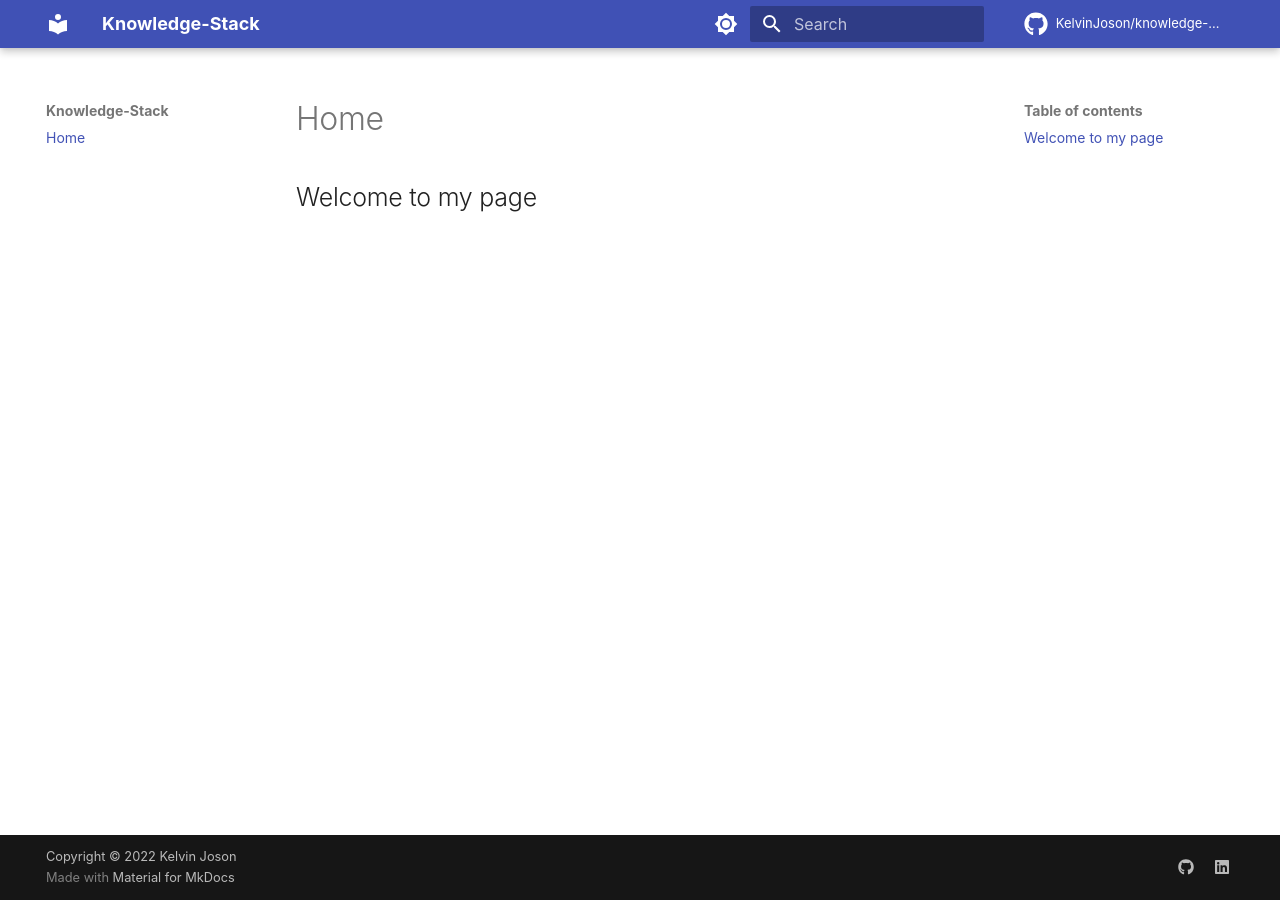
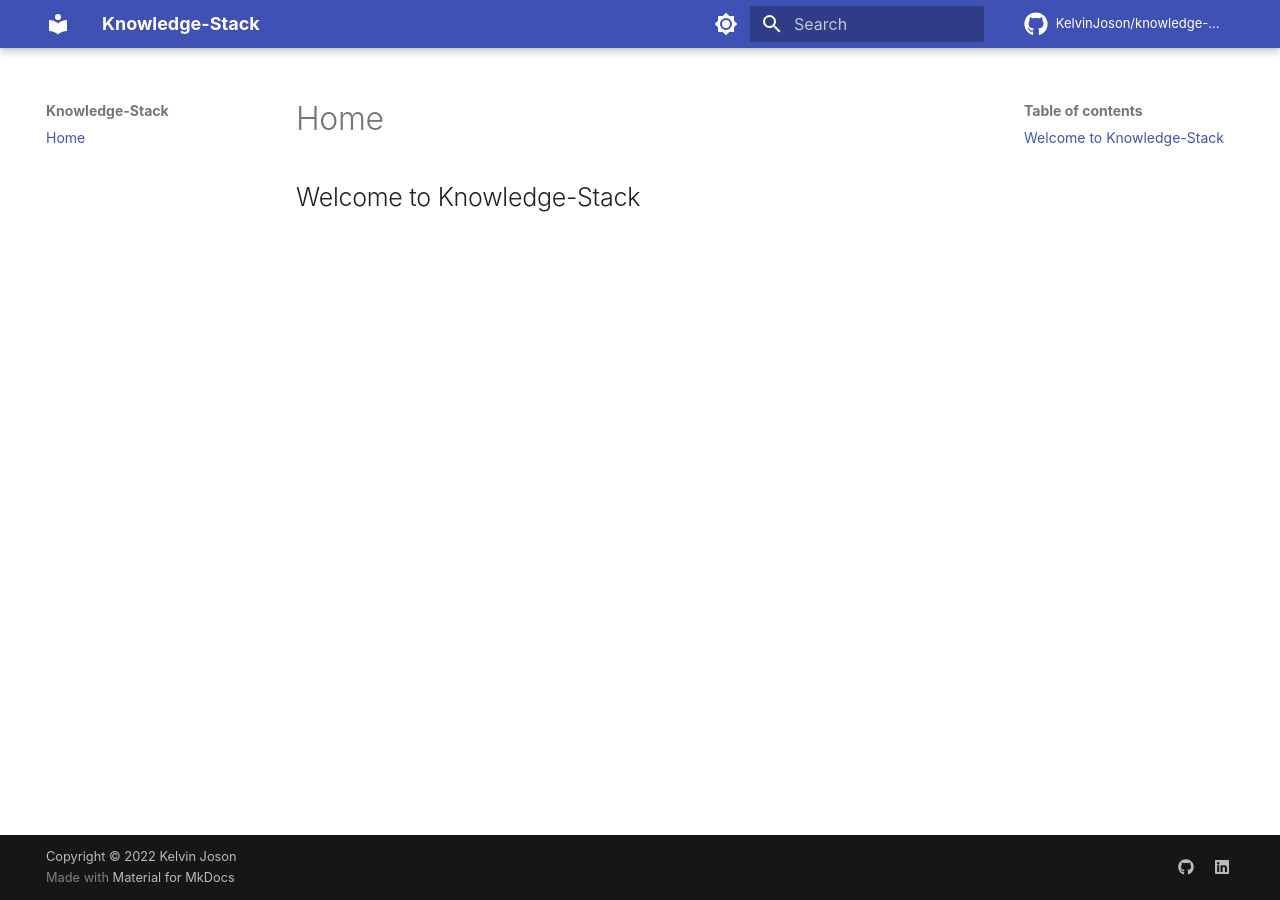
Before and after one commit to KelvinJoson/knowledge-stack, an MkDocs documentation site: the page built from docs/index.md, in a window 1280 px wide. Built offline with MkDocs 1.6.1 and Material for MkDocs 9.7.7, drawn with Linux system fonts in a browser that asks for light colours; comment, search, counter and statistics services are not loaded.

Commit message:
new file:   docs/CNAME         modified:   docs/index.md

```diff
--- a/docs/index.md
+++ b/docs/index.md
@@ -1,3 +1,3 @@
 # Home
 
-## Welcome to my page
+## Welcome to Knowledge-Stack
```
Also changed, not shown: 1 other file.
